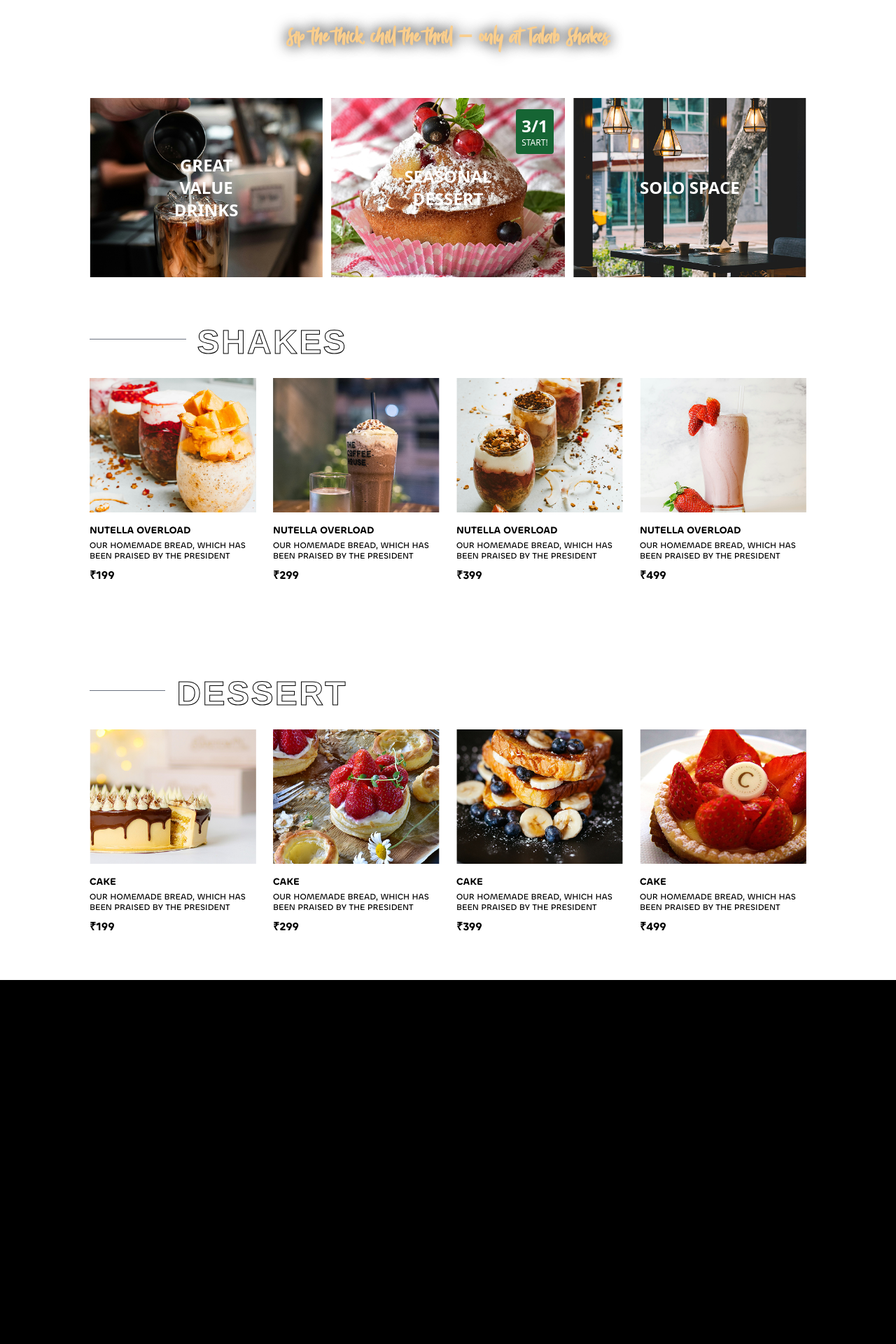
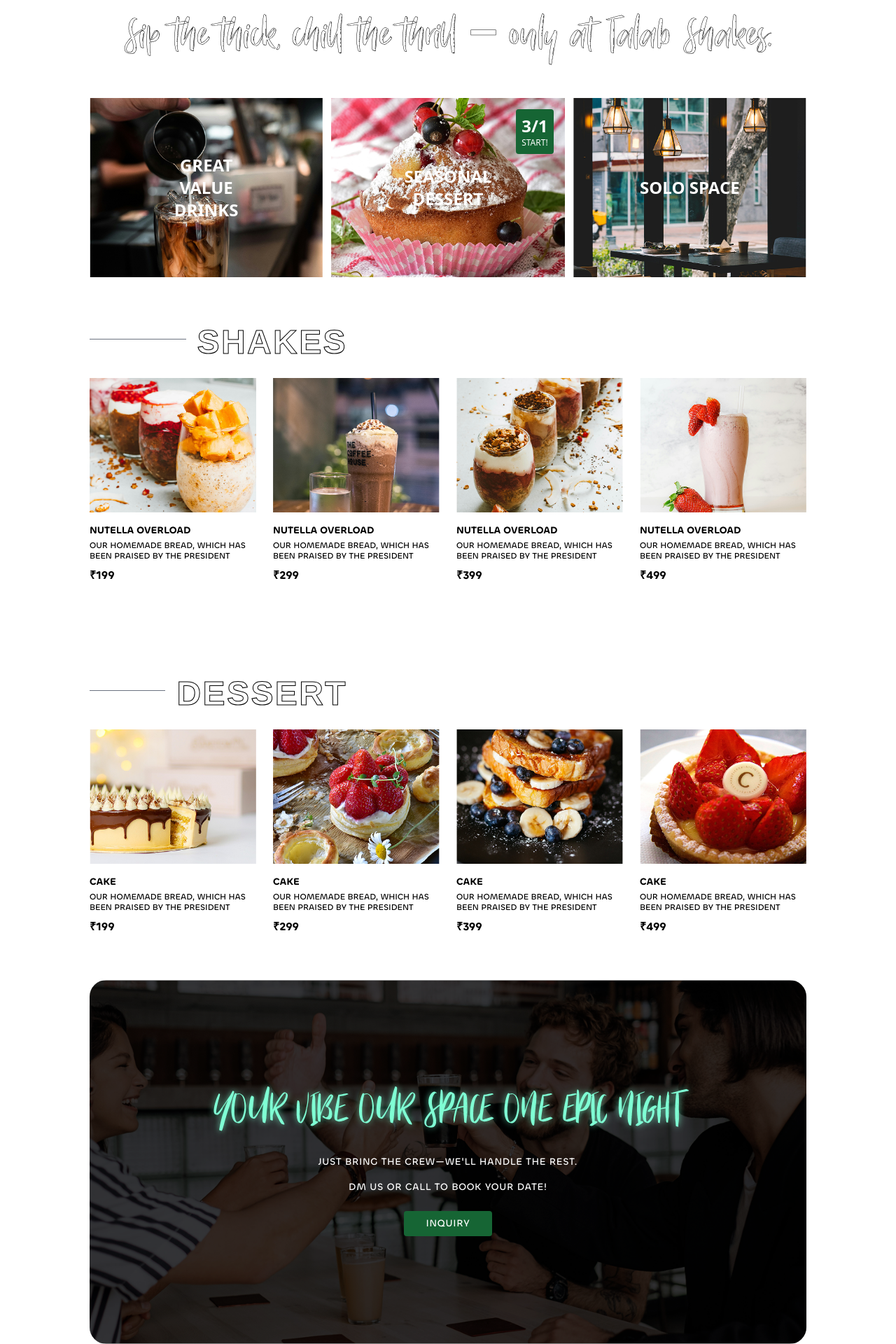
Before and after one commit to neoSankalp/Talab-Zone, a React (Vite) app: page /shakes in a window 1280 px wide. Shown: the part 608-2528 px from the top of the page at 70% size. Before the commit the page ends 2008 px from the top, so only its background shows below. Built offline with nearby package versions, Linux system fonts and the light colour scheme.

Commit message:
add enquiry banner section

```diff
--- a/src/components/Shakes/Hero.jsx
+++ b/src/components/Shakes/Hero.jsx
@@ -76,7 +76,7 @@
       </div>
 
       <div className="w-full h-36 flex justify-center items-center">
-        <h1 className="text-center text-4xl text-color1 font-bitterRose font-bold text-stroke">
+        <h1 className="text-center text-7xl text-white font-bitterRose font-bold text-stroke">
           Sip the thick, chill the thrill – only at Talab Shakes.
         </h1>
       </div>
--- /dev/null
+++ b/src/components/Shakes/InquiryBanner.jsx
@@ -0,0 +1,50 @@
+import React from "react";
+import EnquiryBannerImg from "../../assets/enquiryBannerImg.png";
+
+export default function InquiryBanner() {
+  return (
+    <div className="relative w-full px-32 bg-white">
+      <div className="relative w-full h-[65vh] rounded-3xl overflow-hidden">
+        {/* Dark overlay for the image */}
+        <div className="absolute inset-0 bg-black/40 z-10"></div>
+
+        {/* Background image */}
+        <div
+          className="w-full h-full bg-cover bg-center"
+          style={{
+            backgroundImage: `url(${EnquiryBannerImg})`,
+          }}
+        ></div>
+
+        {/* Content container */}
+        <div className="absolute inset-0 z-20 flex flex-col items-center justify-center p-4">
+          {/* Main heading with neon-like text */}
+          <h1
+            className="text-7xl font-bold text-center mb-6 font-bitterRose"
+            style={{
+              color: "#7fffd4",
+              textShadow: "0 0 10px rgba(127, 255, 212, 0.8)",
+            }}
+          >
+            YOUR VIBE OUR SPACE ONE EPIC NIGHT
+          </h1>
+
+          {/* Subheading text */}
+          <p className="text-white text-center text-sm uppercase tracking-wider mb-4 font-chillax">
+            JUST BRING THE CREW—WE'LL HANDLE THE REST.
+          </p>
+
+          {/* Call to action text */}
+          <p className="text-white text-center text-sm uppercase tracking-wider mb-6 font-chillax">
+            DM US OR CALL TO BOOK YOUR DATE!
+          </p>
+
+          {/* Inquiry button */}
+          <button className="bg-green-800 hover:bg-green-700 text-white font-medium px-8 py-2 uppercase text-sm tracking-wider font-chillax rounded transition-all duration-500">
+            INQUIRY
+          </button>
+        </div>
+      </div>
+    </div>
+  );
+}
--- a/src/index.css
+++ b/src/index.css
@@ -24,6 +24,12 @@
   font-family: "bitterRose";
   src: url("/fonts/bitterRose.ttf") format("truetype");
   font-weight: normal;
+  font-style: normal;
+}
+@font-face {
+  font-family: "bitterRose";
+  src: url("/fonts/bitterRose.ttf") format("truetype");
+  font-weight: 700;
   font-style: normal;
 }
 
@@ -190,7 +196,8 @@
 }
 
 .text-stroke {
-  text-shadow: 0 0 20px black;
+  -webkit-text-stroke: 0.5px black;
+  color: white;
 }
 
 .text-stroke-custom {
--- a/src/pages/Shakes.jsx
+++ b/src/pages/Shakes.jsx
@@ -2,6 +2,7 @@
 import HeroShakes from "../components/Shakes/Hero";
 import ShakesPanel from "../components/Shakes/Shakes";
 import DessertPanel from "../components/Shakes/Dessert";
+import InquiryBanner from "../components/Shakes/InquiryBanner";
 
 export default function Shakes() {
   return (
@@ -9,6 +10,7 @@
       <HeroShakes />
       <ShakesPanel />
       <DessertPanel />
+      <InquiryBanner />
     </div>
   );
 }
```
Also changed, not shown: src/assets/enquiryBannerImg.png (added).
